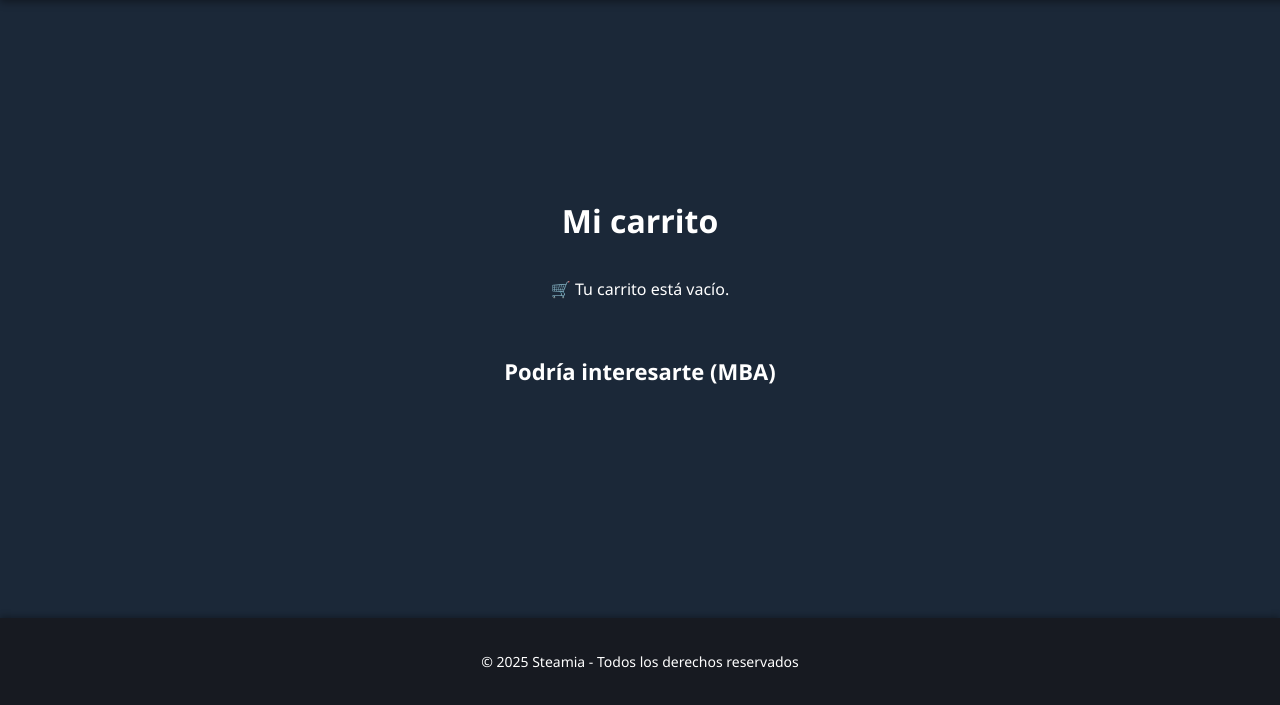
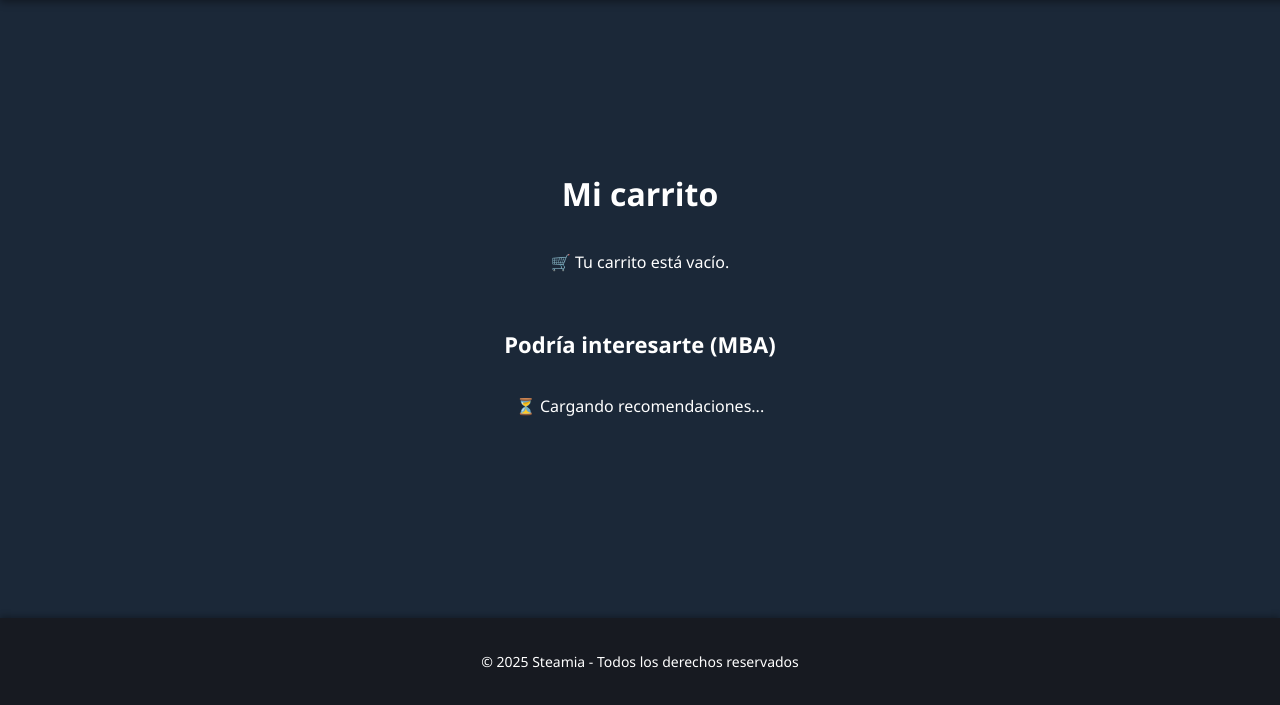
Before and after one commit to Dekiuv/ProyectoSintesis, a FastAPI app: page /carrito in a window 1280 px wide. Shown: the part 95-800 px from the top of the page. Run offline with FastAPI, Linux system fonts and the light colour scheme; parts of the project's set-up code (start-up, migrations or seed data) failed here and were passed over.

Commit message:
mba carrito

```diff
--- a/app.py
+++ b/app.py
@@ -684,3 +684,85 @@
     request.session["carrito"] = []  # Limpia el carrito
     request.session["correo"] = email
     return RedirectResponse("/gracias", status_code=302)
+
+@app.get("/api/recomendacionesmba_carrito")
+async def recomendar_mba_desde_carrito(request: Request):
+    # Paso 1: Obtener juegos del carrito desde la sesión
+    carrito = request.session.get("carrito", [])
+    if not carrito:
+        print("⚠️ El carrito está vacío.")
+        return {"recomendaciones": []}
+
+    appids = {j["appid"] for j in carrito if "appid" in j}
+
+    if not appids:
+        print("⚠️ No hay appids válidos en el carrito.")
+        return {"recomendaciones": []}
+
+    # Paso 2: Cargar matriz y modelos
+    matriz_binaria = pd.read_csv("matriz_binaria_filtrada.csv", index_col=0)
+    pca = load("modelo_pca.joblib")
+    kmeans = load("modelo_kmeans.joblib")
+    columnas_appids = pd.read_pickle("appids_entrenados.pkl")
+
+    # Paso 3: Crear vector binario del usuario
+    appids_validos = appids & set(columnas_appids)
+    if not appids_validos:
+        return {"recomendaciones": []}
+
+    vector_usuario = pd.Series(0, index=columnas_appids)
+    vector_usuario[list(appids_validos)] = 1
+
+    # Paso 4: Asignar cluster
+    vector_reducido = pca.transform([vector_usuario])
+    cluster = int(kmeans.predict(vector_reducido)[0])
+    print(f"🧠 Carrito asignado al cluster {cluster}")
+
+    # Paso 5: Cargar reglas
+    reglas_path = f"reglas_cluster_{cluster}.csv"
+    if not Path(reglas_path).exists():
+        return {"recomendaciones": []}
+
+    reglas = pd.read_csv(reglas_path)
+    if isinstance(reglas['antecedents'].iloc[0], str) and reglas['antecedents'].str.startswith('frozenset').any():
+        reglas['antecedents'] = reglas['antecedents'].apply(eval)
+        reglas['consequents'] = reglas['consequents'].apply(eval)
+    else:
+        reglas['antecedents'] = reglas['antecedents'].apply(lambda x: frozenset(literal_eval(x)))
+        reglas['consequents'] = reglas['consequents'].apply(lambda x: frozenset(literal_eval(x)))
+
+    # Paso 6: Nombres y filtrado de recomendaciones
+    nombres_juegos = pd.read_csv("nombres_juegos.csv").set_index("appid")["name"].to_dict()
+    recomendaciones = []
+    for _, fila in reglas.iterrows():
+        if fila['antecedents'].issubset(appids_validos) and not fila['consequents'].issubset(appids_validos):
+            appid = list(fila['consequents'])[0]
+            recomendaciones.append((appid, fila['confidence'], fila['lift']))
+
+    if not recomendaciones:
+        return {"recomendaciones": []}
+
+    recomendaciones = sorted(recomendaciones, key=lambda x: (-x[1], -x[2]))
+
+    # Paso 7: Añadir datos de los juegos
+    resultados = []
+    vistos = set()
+    for appid, _, _ in recomendaciones:
+        if appid in vistos:
+            continue
+        vistos.add(appid)
+
+        nombre = nombres_juegos.get(appid, f"Juego {appid}")
+        info_extra = obtener_datos_juego(appid)
+
+        resultados.append({
+            "item_id": appid,
+            "nombre": nombre,
+            "imagen": info_extra["imagen"],
+            "descripcion": info_extra["descripcion"]
+        })
+
+        if len(resultados) >= 10:
+            break
+
+    return {"recomendaciones": resultados}
--- a/templates/carrito.html
+++ b/templates/carrito.html
@@ -65,6 +65,10 @@
     {% endif %}
 
     <h2>Podría interesarte (MBA)</h2>
+    <div id="recomendaciones-mba" class="recomendaciones">
+      <p>⏳ Cargando recomendaciones...</p>
+    </div>
+
     </main>
 
     <footer class="footer">
```
